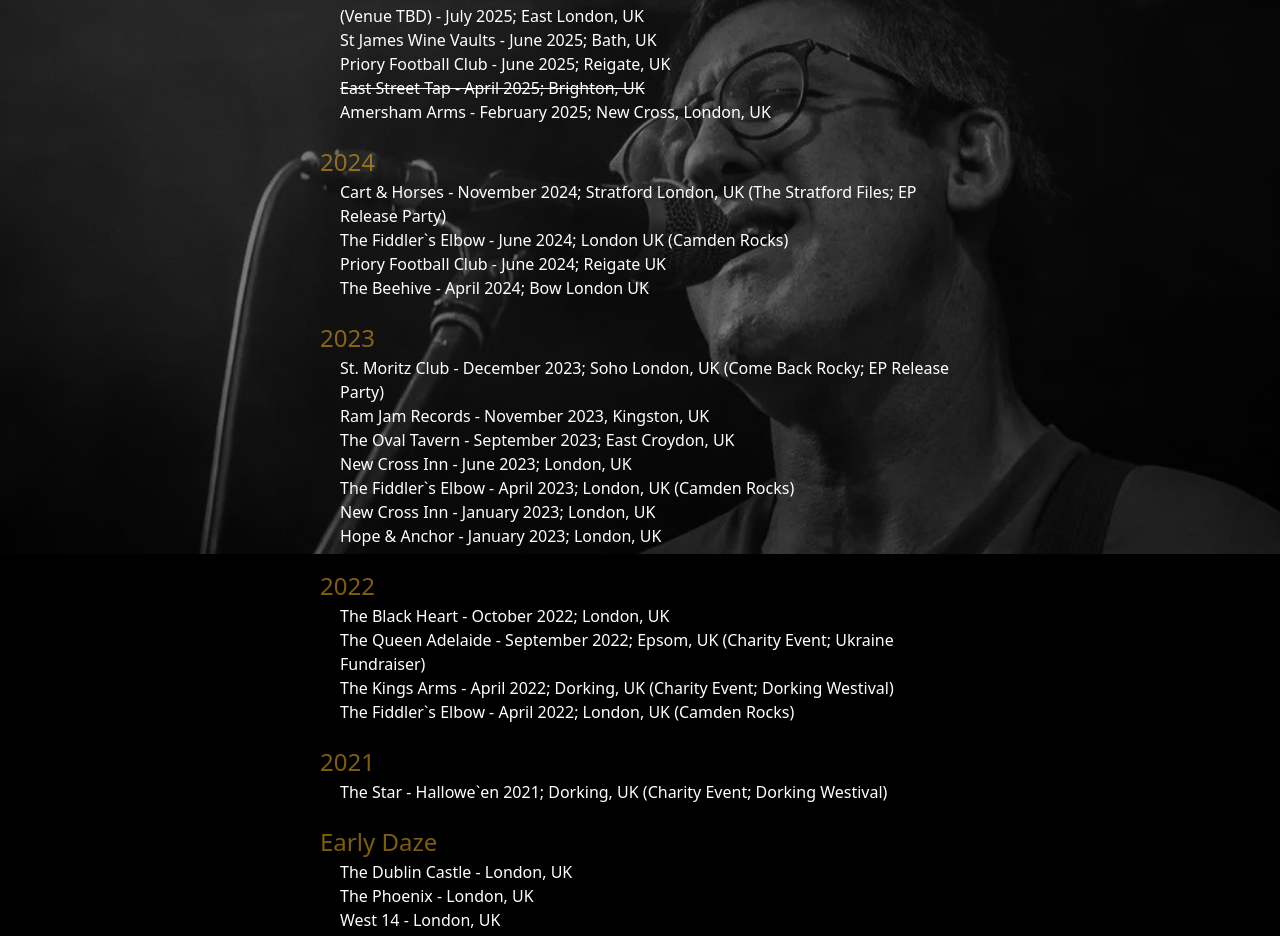
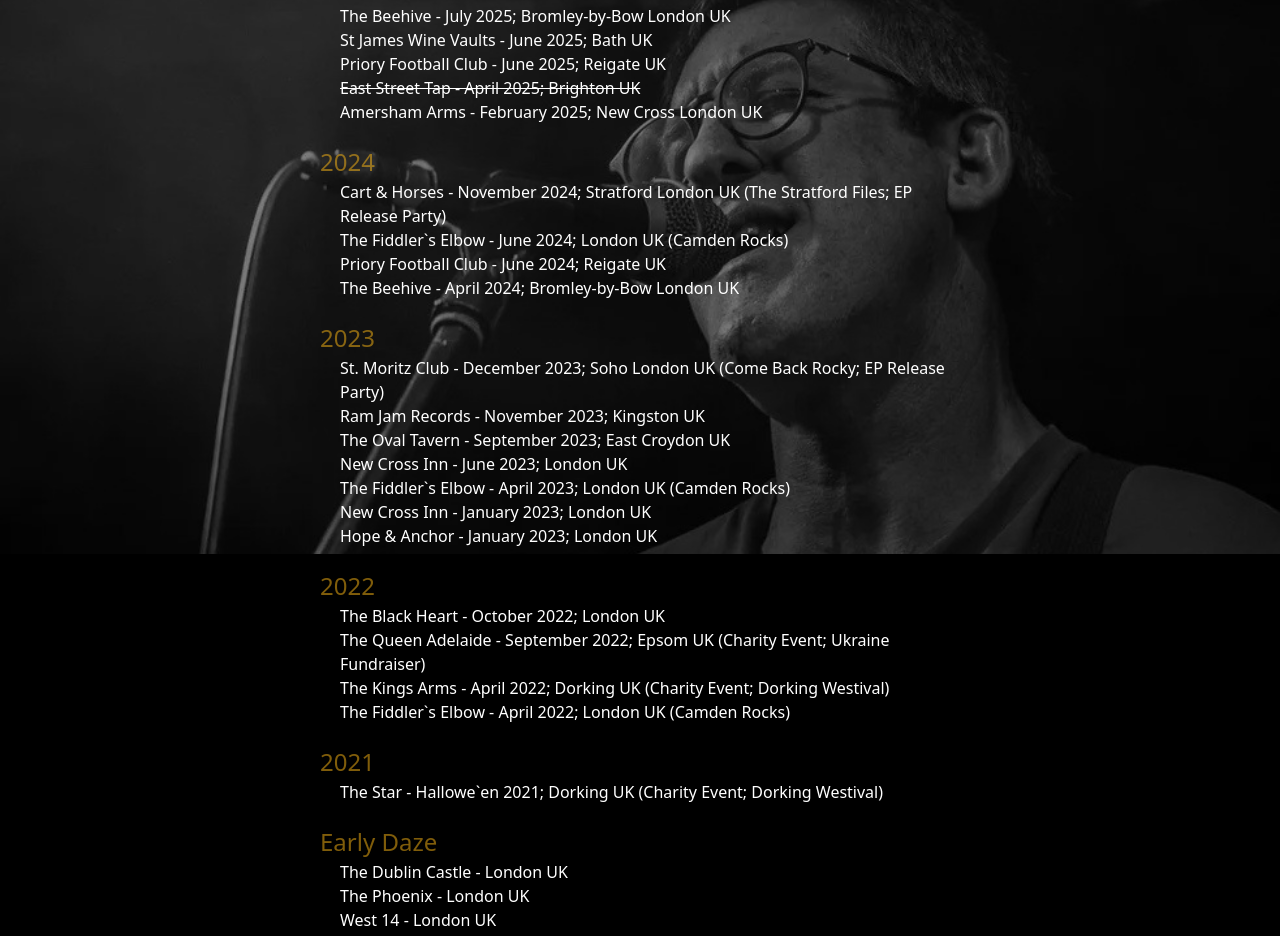
Before and after one commit to DuffmanOohyeah/boomedia, a Next.js app: page /gigs in a window 1280 px wide. Shown: the part 246-1182 px from the top of the page. Built offline with nearby package versions, Linux system fonts and the light colour scheme.

Commit message:
Adding new gigs

```diff
--- a/src/app/gigs/page.tsx
+++ b/src/app/gigs/page.tsx
@@ -55,15 +55,13 @@ const Gigs = (): JSX.Element => {
 					2025
 				</h2>
 				<ul className='gigsUl'>
-					<li>(Venue TBD) - July 2025; East London, UK</li>
-					<li>St James Wine Vaults - June 2025; Bath, UK</li>
-					<li>Priory Football Club - June 2025; Reigate, UK</li>
+					<li>The Beehive - July 2025; Bromley-by-Bow London UK</li>
+					<li>St James Wine Vaults - June 2025; Bath UK</li>
+					<li>Priory Football Club - June 2025; Reigate UK</li>
 					<li className='line-through'>
-						East Street Tap - April 2025; Brighton, UK
+						East Street Tap - April 2025; Brighton UK
 					</li>
-					<li>
-						Amersham Arms - February 2025; New Cross, London, UK
-					</li>
+					<li>Amersham Arms - February 2025; New Cross London UK</li>
 				</ul>
 
 				<h2>
@@ -72,7 +70,7 @@ const Gigs = (): JSX.Element => {
 				</h2>
 				<ul className='gigsUl'>
 					<li>
-						Cart &amp; Horses - November 2024; Stratford London, UK
+						Cart &amp; Horses - November 2024; Stratford London UK
 						(The Stratford Files; EP Release Party)
 					</li>
 					<li>
@@ -80,7 +78,7 @@ const Gigs = (): JSX.Element => {
 						Rocks)
 					</li>
 					<li>Priory Football Club - June 2024; Reigate UK</li>
-					<li>The Beehive - April 2024; Bow London UK</li>
+					<li>The Beehive - April 2024; Bromley-by-Bow London UK</li>
 				</ul>
 
 				<h2>
@@ -89,18 +87,18 @@ const Gigs = (): JSX.Element => {
 				</h2>
 				<ul className='gigsUl'>
 					<li>
-						St. Moritz Club - December 2023; Soho London, UK (Come
+						St. Moritz Club - December 2023; Soho London UK (Come
 						Back Rocky; EP Release Party)
 					</li>
-					<li>Ram Jam Records - November 2023, Kingston, UK</li>
-					<li>The Oval Tavern - September 2023; East Croydon, UK</li>
-					<li>New Cross Inn - June 2023; London, UK</li>
+					<li>Ram Jam Records - November 2023; Kingston UK</li>
+					<li>The Oval Tavern - September 2023; East Croydon UK</li>
+					<li>New Cross Inn - June 2023; London UK</li>
 					<li>
-						The Fiddler`s Elbow - April 2023; London, UK (Camden
+						The Fiddler`s Elbow - April 2023; London UK (Camden
 						Rocks)
 					</li>
-					<li>New Cross Inn - January 2023; London, UK</li>
-					<li>Hope &amp; Anchor - January 2023; London, UK</li>
+					<li>New Cross Inn - January 2023; London UK</li>
+					<li>Hope &amp; Anchor - January 2023; London UK</li>
 				</ul>
 
 				<h2>
@@ -108,17 +106,17 @@ const Gigs = (): JSX.Element => {
 					2022
 				</h2>
 				<ul className='gigsUl'>
-					<li>The Black Heart - October 2022; London, UK</li>
+					<li>The Black Heart - October 2022; London UK</li>
 					<li>
-						The Queen Adelaide - September 2022; Epsom, UK (Charity
+						The Queen Adelaide - September 2022; Epsom UK (Charity
 						Event; Ukraine Fundraiser)
 					</li>
 					<li>
-						The Kings Arms - April 2022; Dorking, UK (Charity Event;
+						The Kings Arms - April 2022; Dorking UK (Charity Event;
 						Dorking Westival)
 					</li>
 					<li>
-						The Fiddler`s Elbow - April 2022; London, UK (Camden
+						The Fiddler`s Elbow - April 2022; London UK (Camden
 						Rocks)
 					</li>
 				</ul>
@@ -129,19 +127,19 @@ const Gigs = (): JSX.Element => {
 				</h2>
 				<ul className='gigsUl'>
 					<li>
-						The Star - Hallowe`en 2021; Dorking, UK (Charity Event;
+						The Star - Hallowe`en 2021; Dorking UK (Charity Event;
 						Dorking Westival)
 					</li>
 				</ul>
 
 				<h2>Early Daze</h2>
 				<ul className='gigsUl'>
-					<li>The Dublin Castle - London, UK</li>
-					<li>The Phoenix - London, UK</li>
-					<li>West 14 - London, UK </li>
-					<li>The Betsey Trotwood - London, UK</li>
-					<li>The Louisiana - Bristol, UK</li>
-					<li>The Fleece - Bristol, UK</li>
+					<li>The Dublin Castle - London UK</li>
+					<li>The Phoenix - London UK</li>
+					<li>West 14 - London UK </li>
+					<li>The Betsey Trotwood - London UK</li>
+					<li>The Louisiana - Bristol UK</li>
+					<li>The Fleece - Bristol UK</li>
 				</ul>
 			</div>
 			<Footer />
```
